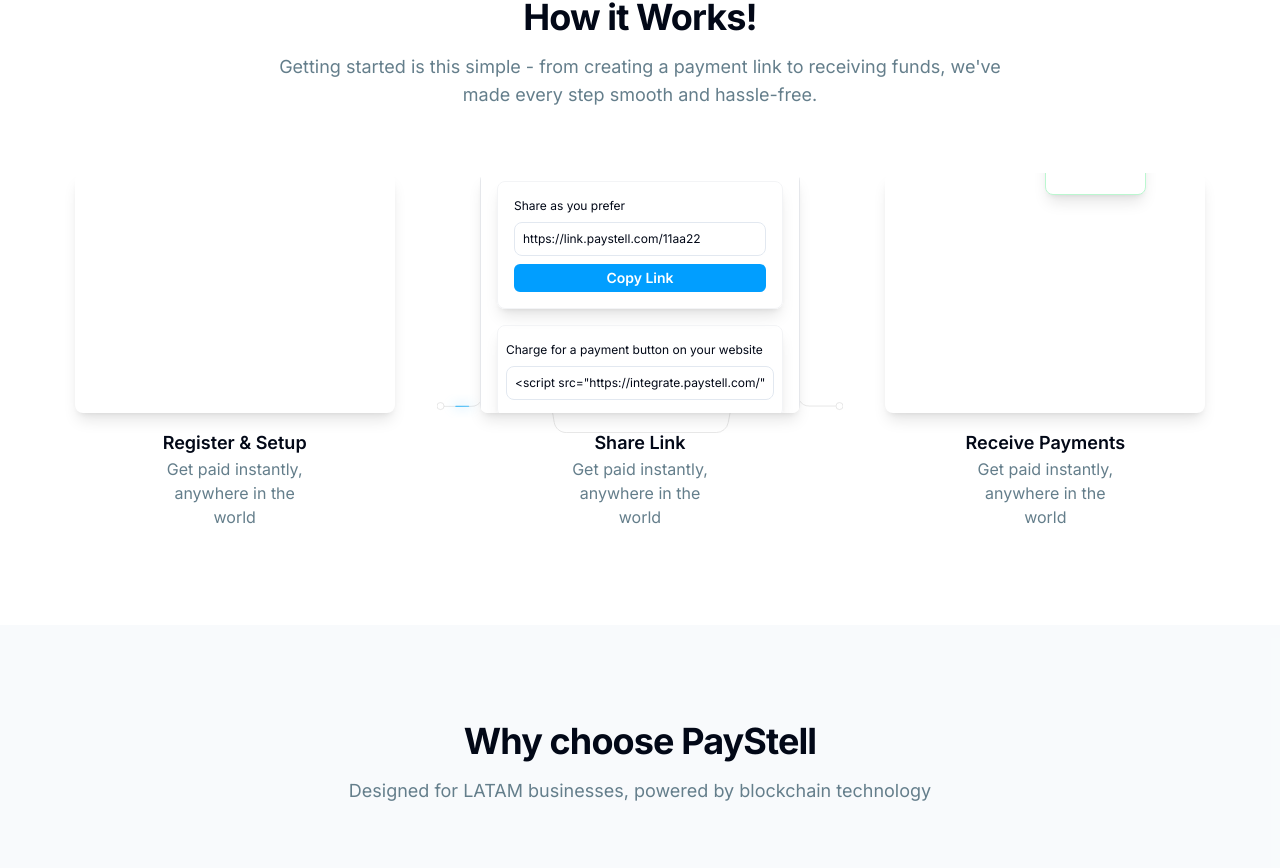
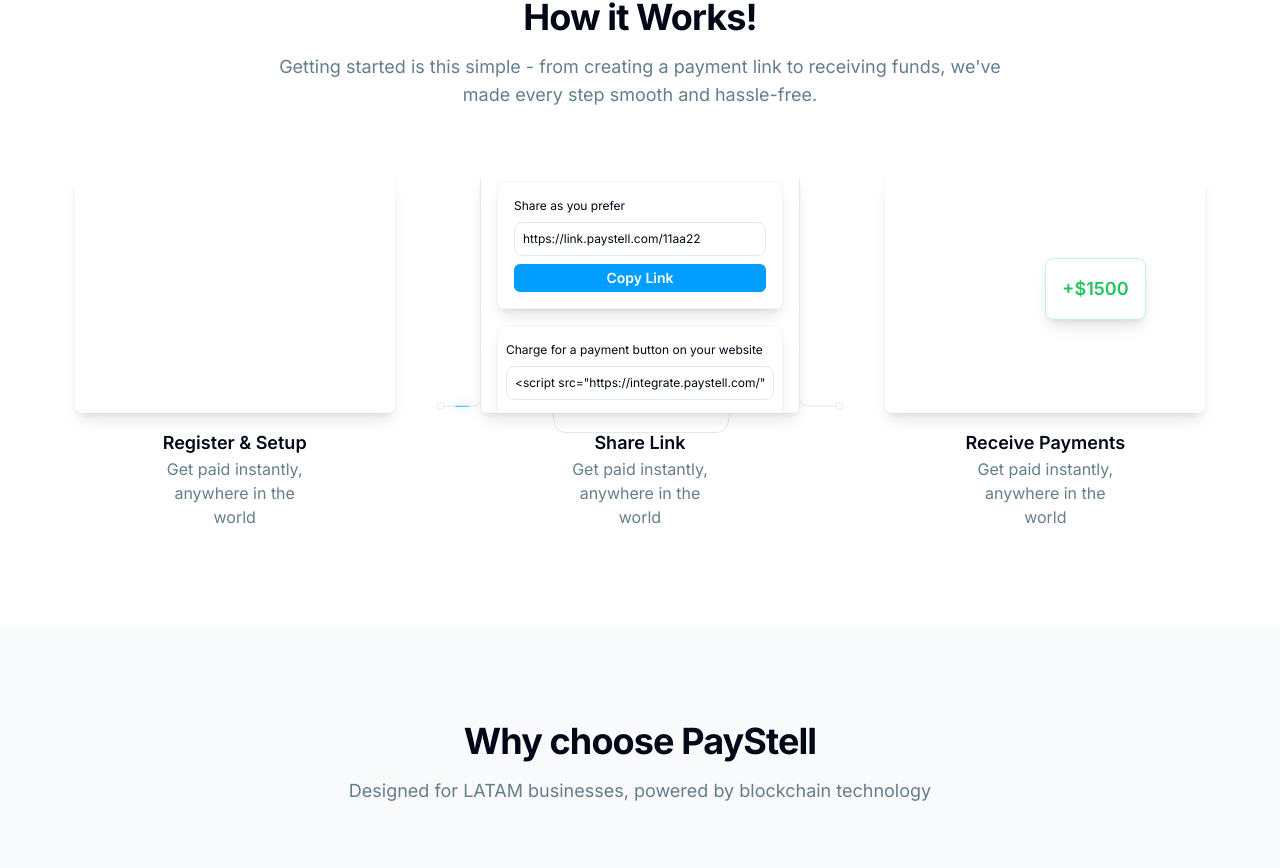
Before and after one commit to PayStell/paystell-landing, a Next.js app: page / in a window 1280 px wide. Shown: the part 1649-2517 px from the top of the page. Built offline with nearby package versions, Linux system fonts and the light colour scheme.

Commit message:
Updating animation to be visible
Signed-off-by: kimcascante <kiimcm9@gmail.com>

```diff
--- a/src/components/sections/HowItWorks.tsx
+++ b/src/components/sections/HowItWorks.tsx
@@ -2,9 +2,6 @@
 import { Badge } from "../ui/badge";
 import Image from "next/image";
 import ReceivePayment from "../ui/animation/ReceivePayments";
-
-import { Badge } from "../ui/badge";
-import Image from "next/image";
 
 const steps = [
   {
--- a/src/components/ui/animation/ReceivePayments.tsx
+++ b/src/components/ui/animation/ReceivePayments.tsx
@@ -31,7 +31,7 @@
   }, []);
 
   return (
-    <div className="relative h-80 w-full overflow-hidden">
+    <div className="relative h-80 w-full overflow-hidden flex items-center justify-center">
       <AnimatePresence>
         {payments.map((payment) => (
           <motion.div
```
